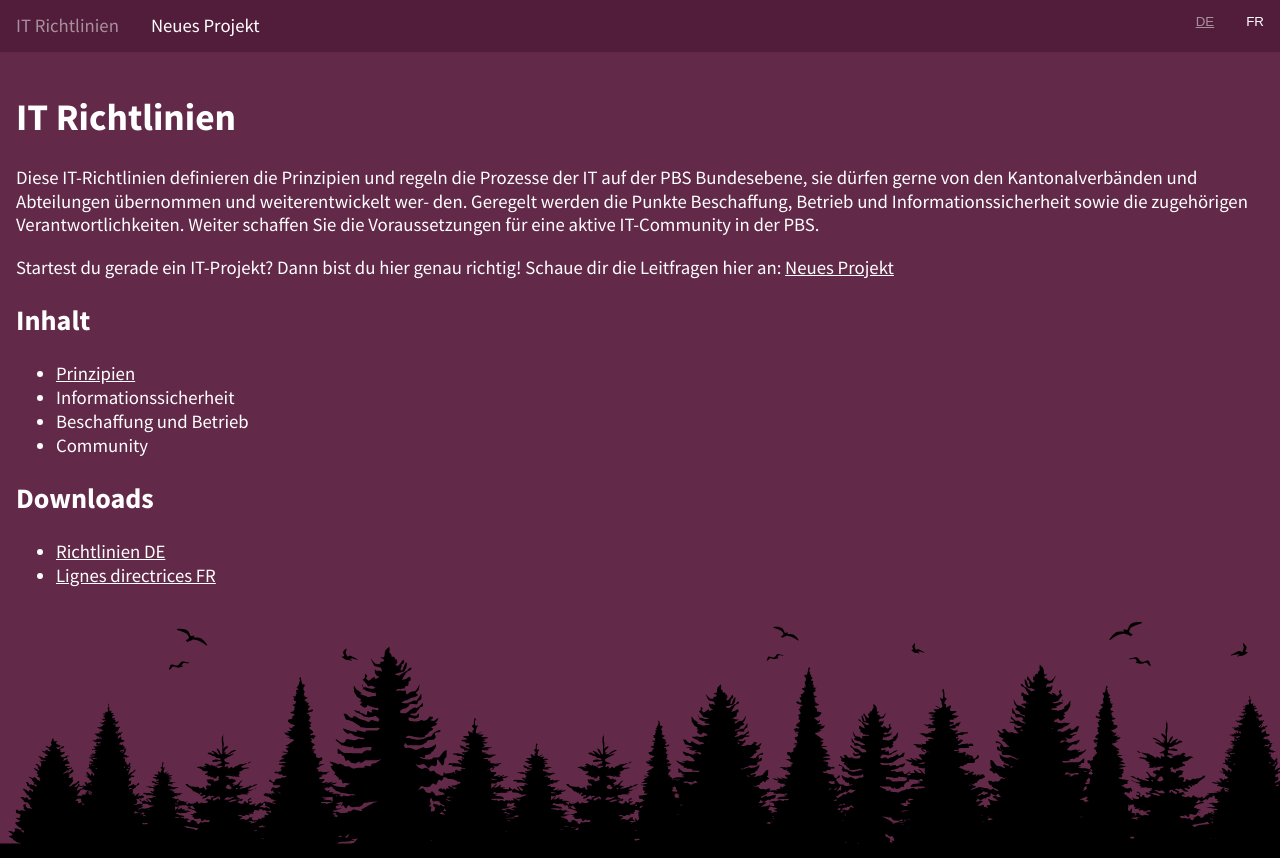
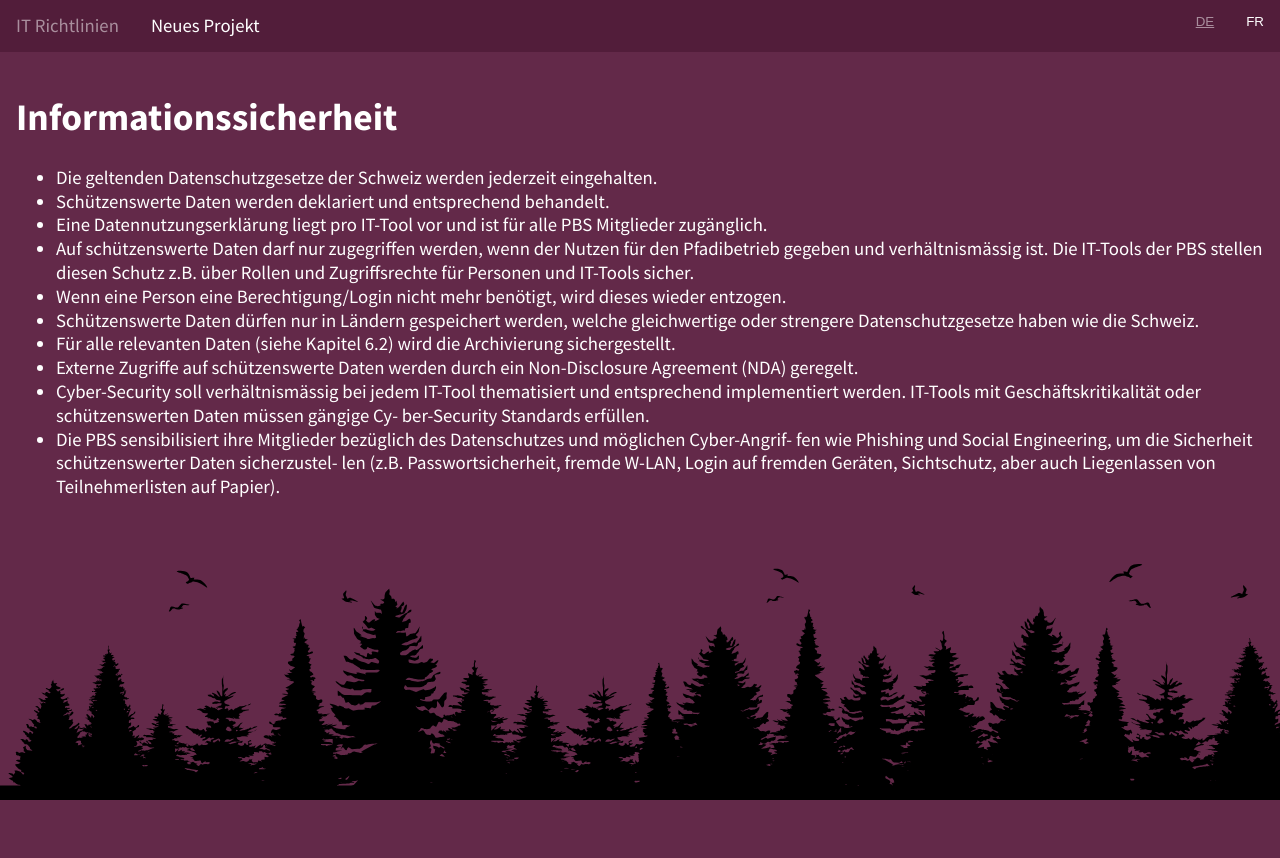
Before and after one commit to scout-ch/it-guidelines, a React (Create React App) app: page /it-guidelines/security in a window 1280 px wide. After the commit the page ends 800 px from the top, so only its background shows below. Built offline with nearby package versions, Linux system fonts and the light colour scheme.

Commit message:
add security page

```diff
--- a/src/App.tsx
+++ b/src/App.tsx
@@ -2,6 +2,7 @@ import styled from '@emotion/styled';
 import React from 'react';
 import NewProjectPage from './pages/NewProjectPage'
 import PrinciplesPage from './pages/PrinciplesPage';
+import SecurityPage from './pages/SecurityPage';
 import HomePage from './pages/HomePage'
 import FooterImage from './images/footer.svg'
 import i18n from './i18n';
@@ -101,6 +102,9 @@ function App() {
       <Route path="/it-guidelines/priciples">
         <PrinciplesPage/>
       </Route>
+      <Route path="/it-guidelines/security">
+        <SecurityPage/>
+      </Route>
       <Route path="/it-guidelines/new-project">
         <NewProjectPage></NewProjectPage>
       </Route>
--- a/src/i18n/de.json
+++ b/src/i18n/de.json
@@ -35,6 +35,19 @@
             "one": "Synergien zwischen verschiedenen IT-Tools werden nach Möglichkeit genutzt. Falls Mehrspurigkeiten effizienter sind, ist dies aber auch möglich.",
             "two": "Für jedes IT-Tool wird individuell über die zweckmässigste Technologie und das eingesetzte Tooling entschieden. Es soll aber, soweit möglich, mit webbasierten und plattformübergreifenden Technologien gearbeitet werden."
           }
+        },
+        "security_page": {
+          "title": "Informationssicherheit",
+          "one": "Die geltenden Datenschutzgesetze der Schweiz werden jederzeit eingehalten.",
+          "two": "Schützenswerte Daten werden deklariert und entsprechend behandelt.",
+          "three": "Eine Datennutzungserklärung liegt pro IT-Tool vor und ist für alle PBS Mitglieder zugänglich.",
+          "four": "Auf schützenswerte Daten darf nur zugegriffen werden, wenn der Nutzen für den Pfadibetrieb gegeben und verhältnismässig ist. Die IT-Tools der PBS stellen diesen Schutz z.B. über Rollen und Zugriffsrechte für Personen und IT-Tools sicher.",
+          "five": "Wenn eine Person eine Berechtigung/Login nicht mehr benötigt, wird dieses wieder entzogen.",
+          "six": "Schützenswerte Daten dürfen nur in Ländern gespeichert werden, welche gleichwertige oder strengere Datenschutzgesetze haben wie die Schweiz.",
+          "seven": "Für alle relevanten Daten (siehe Kapitel 6.2) wird die Archivierung sichergestellt.",
+          "eight": "Externe Zugriffe auf schützenswerte Daten werden durch ein Non-Disclosure Agreement (NDA) geregelt.",
+          "nine": "Cyber-Security soll verhältnismässig bei jedem IT-Tool thematisiert und entsprechend implementiert werden. IT-Tools mit Geschäftskritikalität oder schützenswerten Daten müssen gängige Cy- ber-Security Standards erfüllen.",
+          "ten": "Die PBS sensibilisiert ihre Mitglieder bezüglich des Datenschutzes und möglichen Cyber-Angrif- fen wie Phishing und Social Engineering, um die Sicherheit schützenswerter Daten sicherzustel- len (z.B. Passwortsicherheit, fremde W-LAN, Login auf fremden Geräten, Sichtschutz, aber auch Liegenlassen von Teilnehmerlisten auf Papier)."
         },
         "slides": {
           "evaluation": {
--- a/src/i18n/fr.json
+++ b/src/i18n/fr.json
@@ -35,6 +35,19 @@
             "one": "Les synergies entre les différents outils informatiques sont utilisées dans la mesure du possible. Cependant, si une solution multipiste/multivoie est plus efficace, c'est également possible.",
             "two": "Pour chaque outil informatique, une décision individuelle est prise sur la technologie la plus appropriée et l’outillage (tooling) utilisé. Toutefois on cherche à utiliser dans la mesure du possible les technologies basées sur le web et multiplateformes."
           }
+        },
+        "security_page": {
+          "title": "Sécurité de l’information",
+          "one": "Les lois sur la protection des données en vigueur en Suisse sont respectées à tout moment.",
+          "two": "Les données sensibles sont déclarées et traitées en conséquence.",
+          "three": "Une déclaration d'utilisation des données par outil informatique est disponible et est accessible à tous les membres du MSdS.",
+          "four": "Les données sensibles ne peuvent être consultées que s’il y a un bénéfice proportionné et justifié pour le fonctionnement scout. Les outils informatiques du MSdS assurent cette protection, par exemple via les rôles et les droits d'accès des personnes et des outils informatiques.",
+          "five": "Lorsqu'une personne n'a plus besoin d'une autorisation/login, celle-ci est révoquée.",
+          "six": "Les données sensibles ne peuvent être stockées que dans des pays dont la législation sur la protection des données est équivalente ou plus stricte que celle de la Suisse.",
+          "seven": "L'archivage est assuré pour toutes les données pertinentes (voir chapitre 6.2).",
+          "eight": "L'accès externe aux données sensibles est régi par un accord de non-divulgation (AND).",
+          "nine": "La cybersécurité doit être thématisée relativement à chaque outil informatique et implémentée en conséquence. Les outils informatiques considérés critiques pour l'activité, ou qui traitent des données sensibles, doivent répondre à des normes communes de cybersécurité.",
+          "ten": "Le MSdS sensibilise ses membres à la protection des données et aux éventuelles cyberattaques telles que le phishing et l’ingénieurie sociale (Social Engineering), afin d'assurer la sécurité des données sensibles (par exemple, sécurité des mots de passe, W-LAN étranger, login sur des appareils étrangers, protection visuelle, mais aussi laisser traîner des listes de participants sur papier)."
         },
         "slides": {
           "evaluation": {
--- a/src/pages/HomePage.tsx
+++ b/src/pages/HomePage.tsx
@@ -34,7 +34,7 @@ export default function HomePage() {
     <h2>{t('home_page.content')}</h2>
       <ul>
         <li><Link style={{color: 'white'}} to="/it-guidelines/priciples">{t('home_page.principles')}</Link></li>
-        <li>{t('home_page.information_security')}</li>
+        <li><Link style={{color: 'white'}} to="/it-guidelines/security">{t('home_page.information_security')}</Link></li>
         <li>{t('home_page.acquisition')}</li>
         <li>{t('home_page.community')}</li>
       </ul>
--- /dev/null
+++ b/src/pages/SecurityPage.tsx
@@ -0,0 +1,30 @@
+// import styled from '@emotion/styled'
+import React from 'react'
+import { Helmet } from 'react-helmet'
+import { MainContainer } from '../App'
+import { useTranslation } from 'react-i18next'
+
+export default function SecurityPage() {
+  const { t } = useTranslation()
+
+  return <MainContainer>
+  <Helmet>
+    <title>{t('security_page.title')}</title>
+  </Helmet>
+    <h1>{t('security_page.title')}</h1>
+    <p>
+      <ul>
+        <li>{t('security_page.one')}</li>
+        <li>{t('security_page.two')}</li>
+        <li>{t('security_page.three')}</li>
+        <li>{t('security_page.four')}</li>
+        <li>{t('security_page.five')}</li>
+        <li>{t('security_page.six')}</li>
+        <li>{t('security_page.seven')}</li>
+        <li>{t('security_page.eight')}</li>
+        <li>{t('security_page.nine')}</li>
+        <li>{t('security_page.ten')}</li>
+      </ul>
+    </p>
+  </MainContainer>
+}
```
